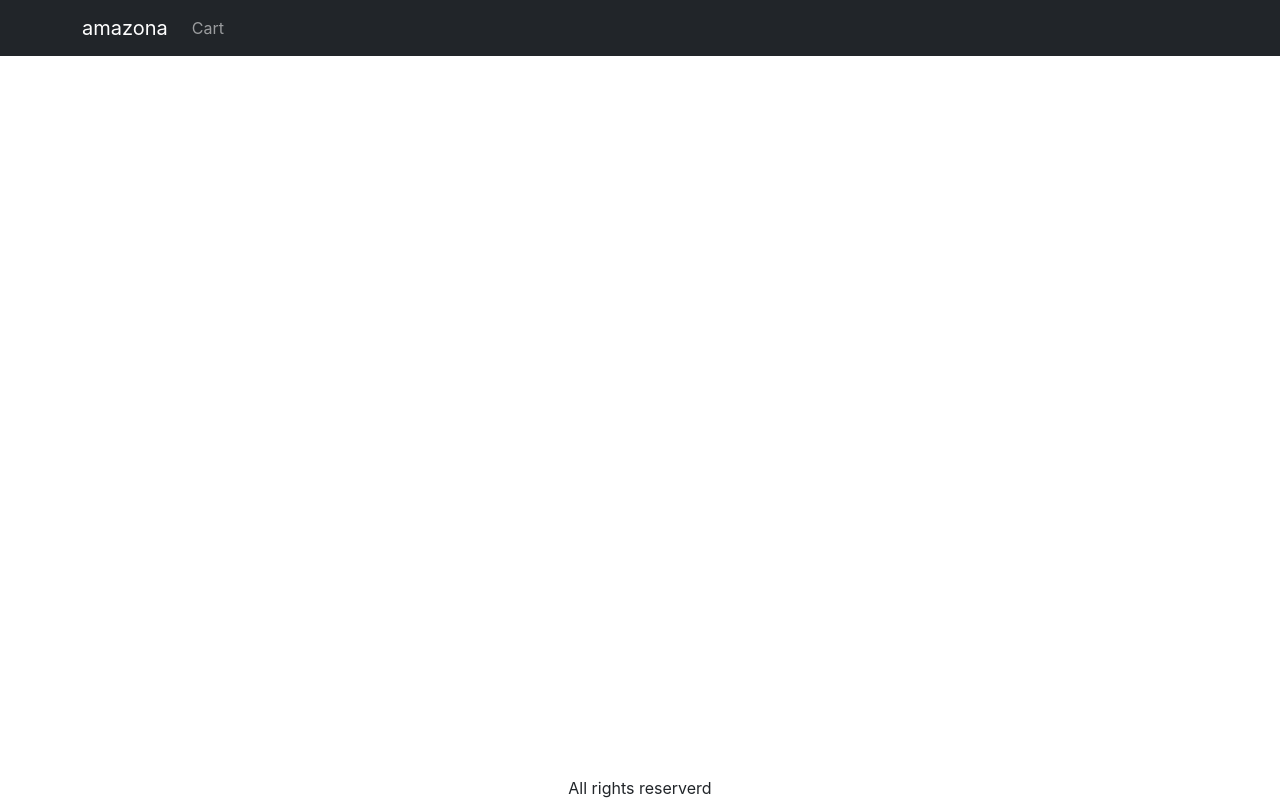
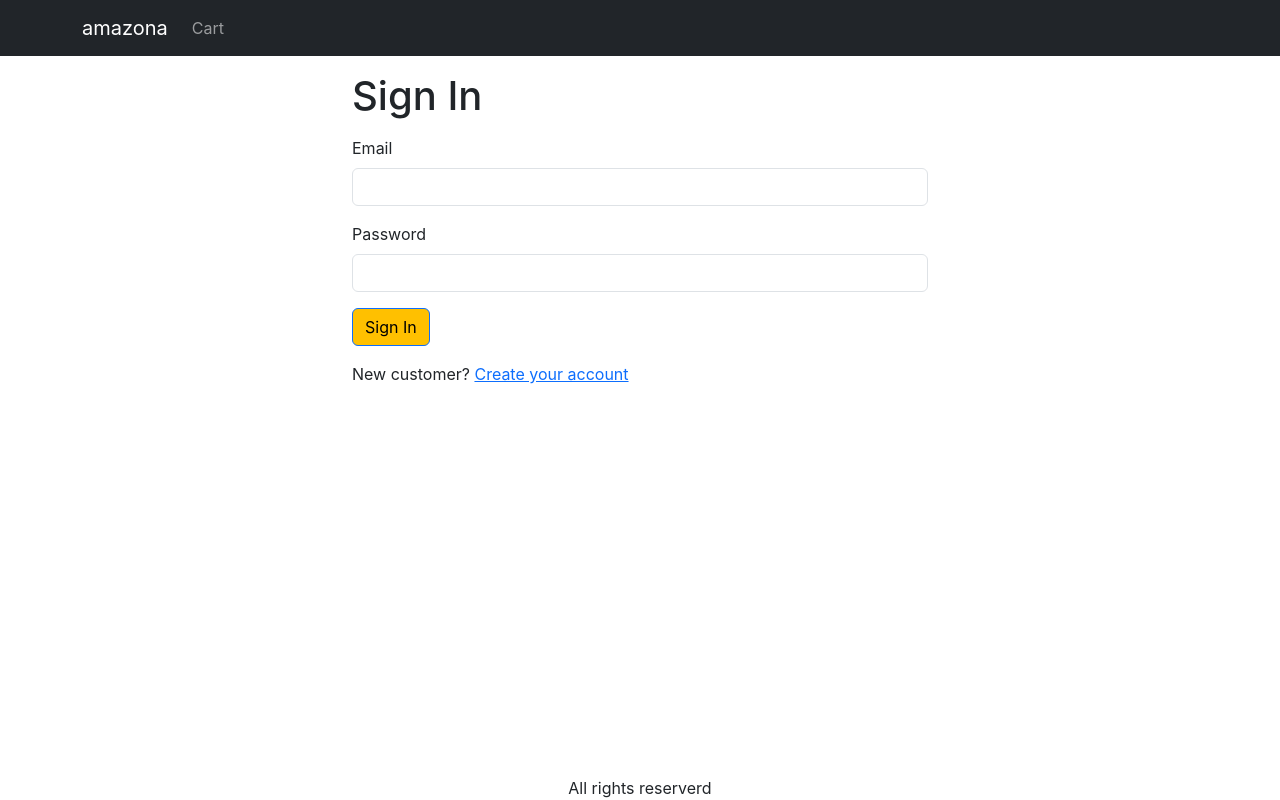
Before and after one commit to PersusPrince070/Amazona-MERN-Ecommerce, a React (Create React App) app in the folder frontend/: page /signin in a window 1280 px wide. Built offline with nearby package versions, Linux system fonts and the light colour scheme.

Commit message:
Create Signin Screen

```diff
--- a/frontend/src/App.js
+++ b/frontend/src/App.js
@@ -9,6 +9,7 @@
 import { useContext } from "react";
 import { Store } from "./store";
 import CartScreen from "./screen/CartScreen";
+import SigninScreen from "./screen/SigninScreen";
 
 function App() {
 
@@ -49,6 +50,7 @@
               <Route path="/" element={ <HomeScreen /> } />
               <Route path="/product/:slug" element={ <ProductScreen /> } />
               <Route path="/cart" element={ <CartScreen /> } />
+              <Route path="/signin" element={ <SigninScreen /> } />
             </Routes>
           </Container>
         </main>
--- a/frontend/src/index.css
+++ b/frontend/src/index.css
@@ -51,3 +51,7 @@
 .img-thumbnail {
   height: 80px;
 }
+
+.small-container {
+  max-width: 600px;
+}
--- /dev/null
+++ b/frontend/src/screen/SigninScreen.js
@@ -0,0 +1,44 @@
+import Button from "react-bootstrap/Button";
+import Container from "react-bootstrap/Container";
+import Form from "react-bootstrap/Form";
+import { Helmet } from "react-helmet-async";
+import { Link, useLocation } from "react-router-dom";
+
+export default function SigninScreen() {
+
+    const { search } = useLocation
+    const redirectInUrl = new URLSearchParams(search).get('redirect')
+    const redirect = redirectInUrl ? redirectInUrl : '/'
+
+    return (
+        <Container className='small-container'>
+            <Helmet>
+                <title>Sign In</title>
+            </Helmet>
+            <h1 className='my-3'>Sign In</h1>
+            <Form>
+                <Form.Group className='mb-3' controlId='email'>
+                    <Form.Label>
+                        Email
+                    </Form.Label>
+                    <Form.Control type='email' required />
+                </Form.Group>
+                <Form.Group className='mb-3' controlId='password'>
+                    <Form.Label>
+                        Password
+                    </Form.Label>
+                    <Form.Control type='password' required />
+                </Form.Group>
+                <div className='mb-3'>
+                    <Button type='submit'>Sign In</Button>
+                </div>
+                <div className='mb-3'>
+                    New customer?{ ' ' }
+                    <Link to={ `/signup?redirect=${ redirect } ` }>
+                        Create your account
+                    </Link>
+                </div>
+            </Form>
+        </Container>
+    )
+}
```
Also changed, not shown: 1 other file (tests, documents, lock files or other folders).
